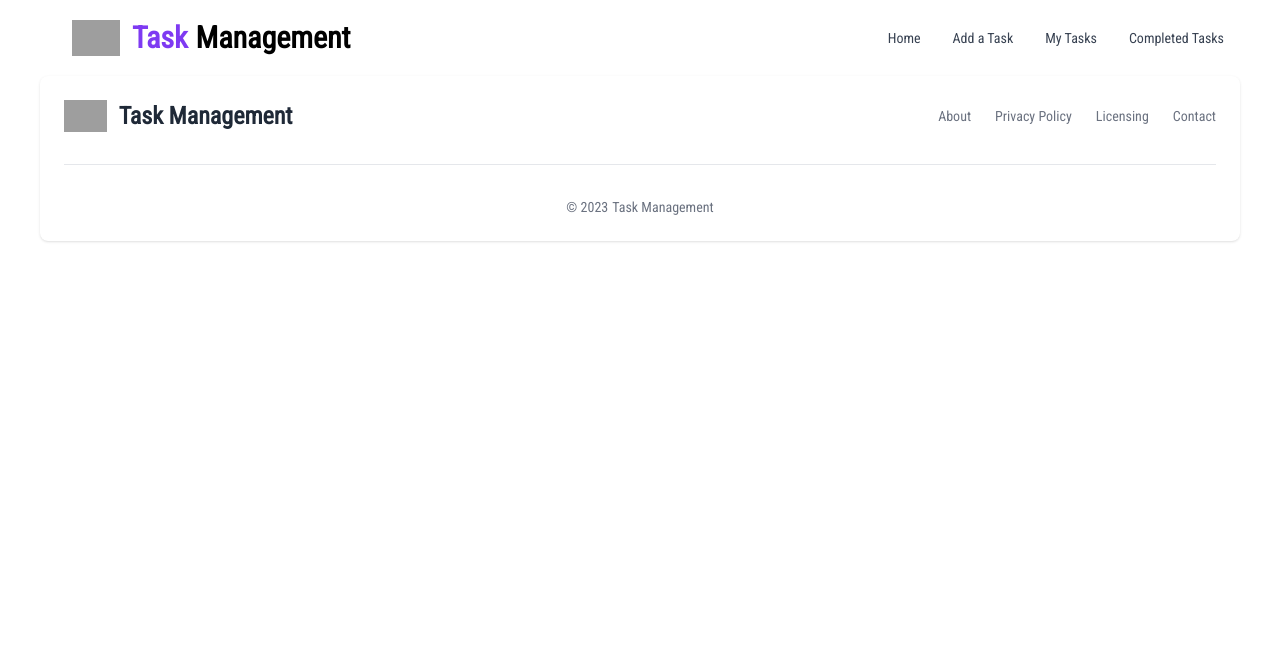
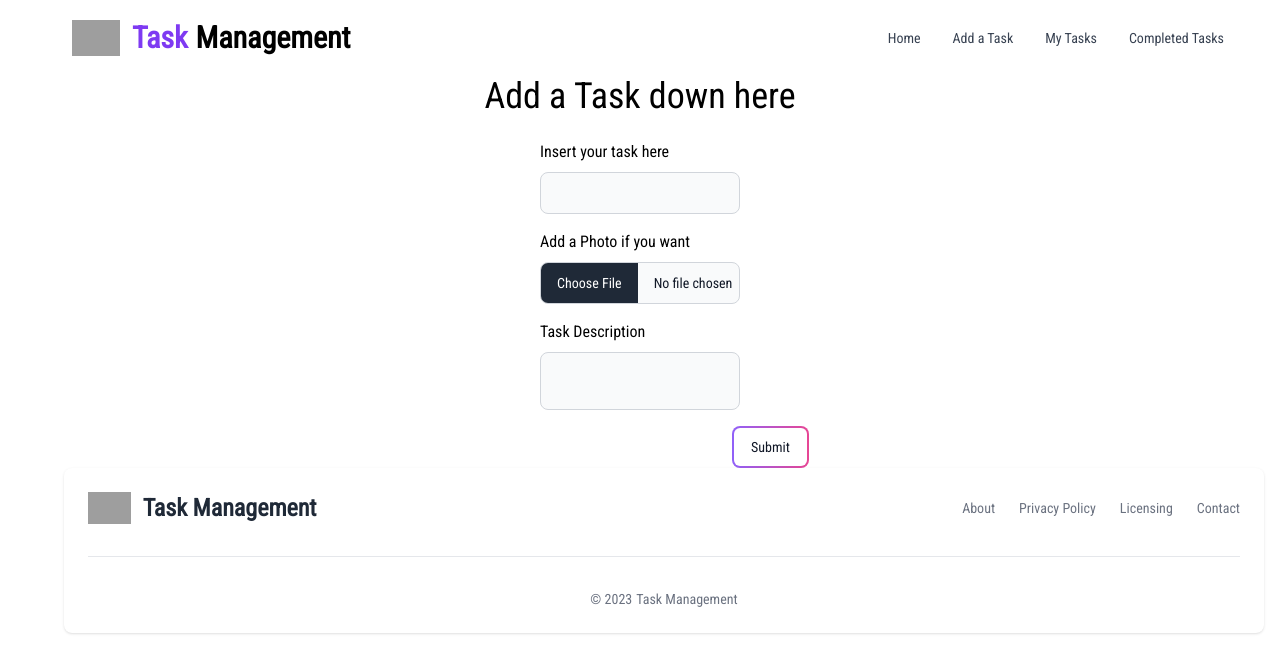
Before and after one commit to marufccs/task-management, a React (Create React App) app: page /addtask in a window 1280 px wide. Shown: the top 672 px of the page. Built offline with nearby package versions, Linux system fonts and the light colour scheme; grey boxes are pictures that could not be loaded.

Commit message:
form-added

```diff
--- a/package.json
+++ b/package.json
@@ -11,6 +11,8 @@
     "flowbite-react": "^0.3.7",
     "react": "^18.2.0",
     "react-dom": "^18.2.0",
+    "react-helmet": "^6.1.0",
+    "react-hook-form": "^7.41.2",
     "react-router-dom": "^6.6.1",
     "react-scripts": "5.0.1",
     "web-vitals": "^2.1.4"
--- a/src/Default/Footer2.js
+++ b/src/Default/Footer2.js
@@ -3,7 +3,7 @@ import React from 'react';
 
 const Footer2 = () => {
     return (
-        <Footer container={true}>
+        <Footer container={true} className='mx-6'>
   <div className="w-full text-center">
     <div className="w-full justify-between sm:flex sm:items-center sm:justify-between">
       <Footer.Brand
--- /dev/null
+++ b/src/components/AddTask/AddTask.css
@@ -0,0 +1,6 @@
+@media only screen and (min-width: 800px) {
+    .task-form{
+        margin-left: 500px;
+        margin-right: 500px;
+    }
+   }
--- a/src/components/AddTask/AddTask.js
+++ b/src/components/AddTask/AddTask.js
@@ -1,9 +1,27 @@
 import React from 'react';
+import { Helmet } from 'react-helmet';
+import AddTaskForm from './AddTaskForm';
+import './AddTask.css';
+import { Button } from 'flowbite-react';
 
 const AddTask = () => {
     return (
         <div>
-
+            <Helmet>
+                <title>
+                    Add a Task
+                </title>
+            </Helmet>
+            <div>
+                <h1 className='text-3xl lg:text-4xl'>Add a Task down here</h1>
+            </div>
+            <div className='task-form mt-6'>
+                <AddTaskForm/>
+            </div>
+            <div>
+            </div>
+            <div>
+  </div>
         </div>
     );
 };
--- /dev/null
+++ b/src/components/AddTask/AddTaskForm.js
@@ -0,0 +1,60 @@
+import { Button, FileInput, TextInput } from 'flowbite-react';
+import React from 'react';
+import { useForm } from 'react-hook-form';
+
+const AddTaskForm = () => {
+    const { register, handleSubmit, watch, formState: { errors } } =
+     useForm();
+
+     const onSubmit = async (data) => {
+
+     }
+
+
+    return (
+        <form  onSubmit={handleSubmit(onSubmit)}>
+        <div className="flex flex-col gap-4">
+  <div>
+    <div className="mb-2 block">
+        <h3 className='text-left'>Insert your task here </h3>
+    </div>
+    <TextInput
+      id="base"
+      type="text"
+      sizing="md"
+      {...register("task", { required: true })}
+    />
+  </div>
+  <div id="fileUpload">
+  <div className="mb-2 block">
+  <h3 className='text-left'>Add a Photo if you want</h3>
+  </div>
+  <FileInput
+    id="file"
+    {...register("image")}
+  />
+</div>
+  <div>
+    <div className="mb-2 block">
+    <h3 className='text-left'>Task Description</h3>
+    </div>
+    <TextInput
+      id="large"
+      type="text"
+      sizing="lg"
+      {...register("description")}
+    />
+  </div>
+</div>
+<Button type='submit'
+outline={true}
+gradientDuoTone="purpleToPink"
+className='mt-4 ml-32 lg:ml-48'
+>
+Submit
+</Button>
+</form>
+    );
+};
+
+export default AddTaskForm;
--- a/src/components/CompletedTasks/CompletedTasks.js
+++ b/src/components/CompletedTasks/CompletedTasks.js
@@ -1,9 +1,14 @@
 import React from 'react';
+import { Helmet } from 'react-helmet';
 
 const CompletedTasks = () => {
     return (
         <div>
-
+              <Helmet>
+                <title>
+                    Completed Tasks
+                </title>
+            </Helmet>
         </div>
     );
 };
--- a/src/components/Home/Home.js
+++ b/src/components/Home/Home.js
@@ -3,11 +3,17 @@ import AOS from 'aos';
 import 'aos/dist/aos.css';
 import { Button } from 'flowbite-react';
 import { Link } from 'react-router-dom';
+import { Helmet } from 'react-helmet';
 AOS.init();
 
 const Home = () => {
     return (
         <div>
+              <Helmet>
+                <title>
+                  Home
+                </title>
+            </Helmet>
             <div className='text-left text-2xl ml-5 lg:ml-8 lg:text-4xl mt-4 font-medium mb-6 lg:mb-12 '>
           <div data-aos="fade-right"
             data-aos-duration="1500">
@@ -45,12 +51,20 @@ const Home = () => {
             className='text-left text-2xl ml-5 lg:ml-8 lg:text-4xl mt-4 font-medium'>
             So Let's Get Started by adding your <span className='text-purple-600'> First Task </span>!
           </div>
-          <div className='mt-4'>
+          <div className='mt-4'
+          data-aos="fade-right"
+          data-aos-duration="1500"
+          data-aos-delay="3000">
             <Link to='/addtask'>
-    <Button gradientMonochrome="purple"
-    className='text-left ml-5 lg:ml-8'>
-      Add a Task
+            <div>
+    <Button
+      outline={true}
+      gradientDuoTone="purpleToPink"
+      className='text-left ml-5 lg:ml-8'
+    >
+      Add a Task right now
     </Button>
+  </div>
     </Link>
   </div>
         </div>
--- a/src/components/MyTasks/MyTasks.js
+++ b/src/components/MyTasks/MyTasks.js
@@ -1,9 +1,14 @@
 import React from 'react';
+import { Helmet } from 'react-helmet';
 
 const MyTasks = () => {
     return (
         <div>
-
+              <Helmet>
+                <title>
+                    My Tasks
+                </title>
+            </Helmet>
         </div>
     );
 };
```
Also changed, not shown: 1 other file (tests, documents, lock files or other folders).
